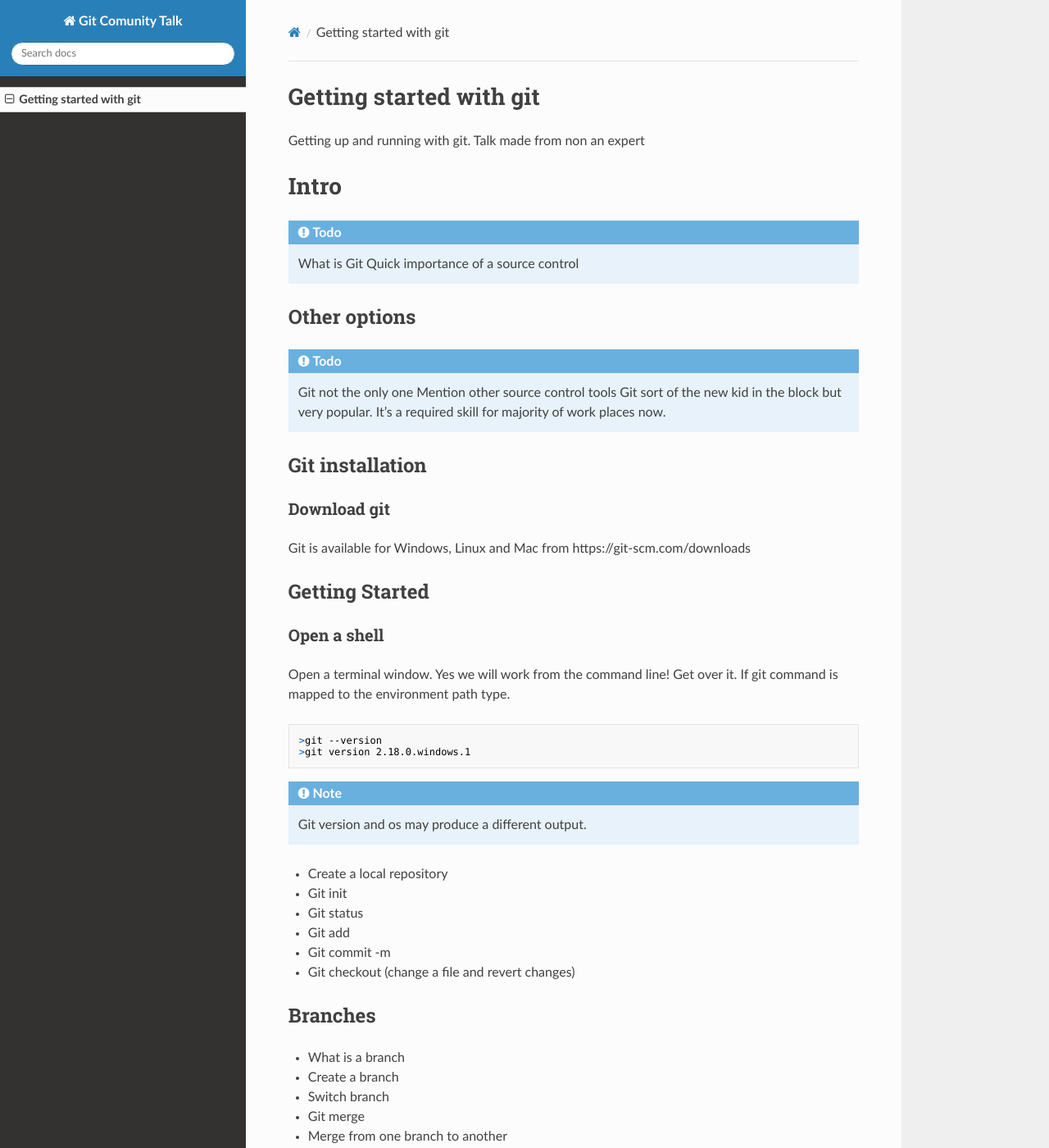
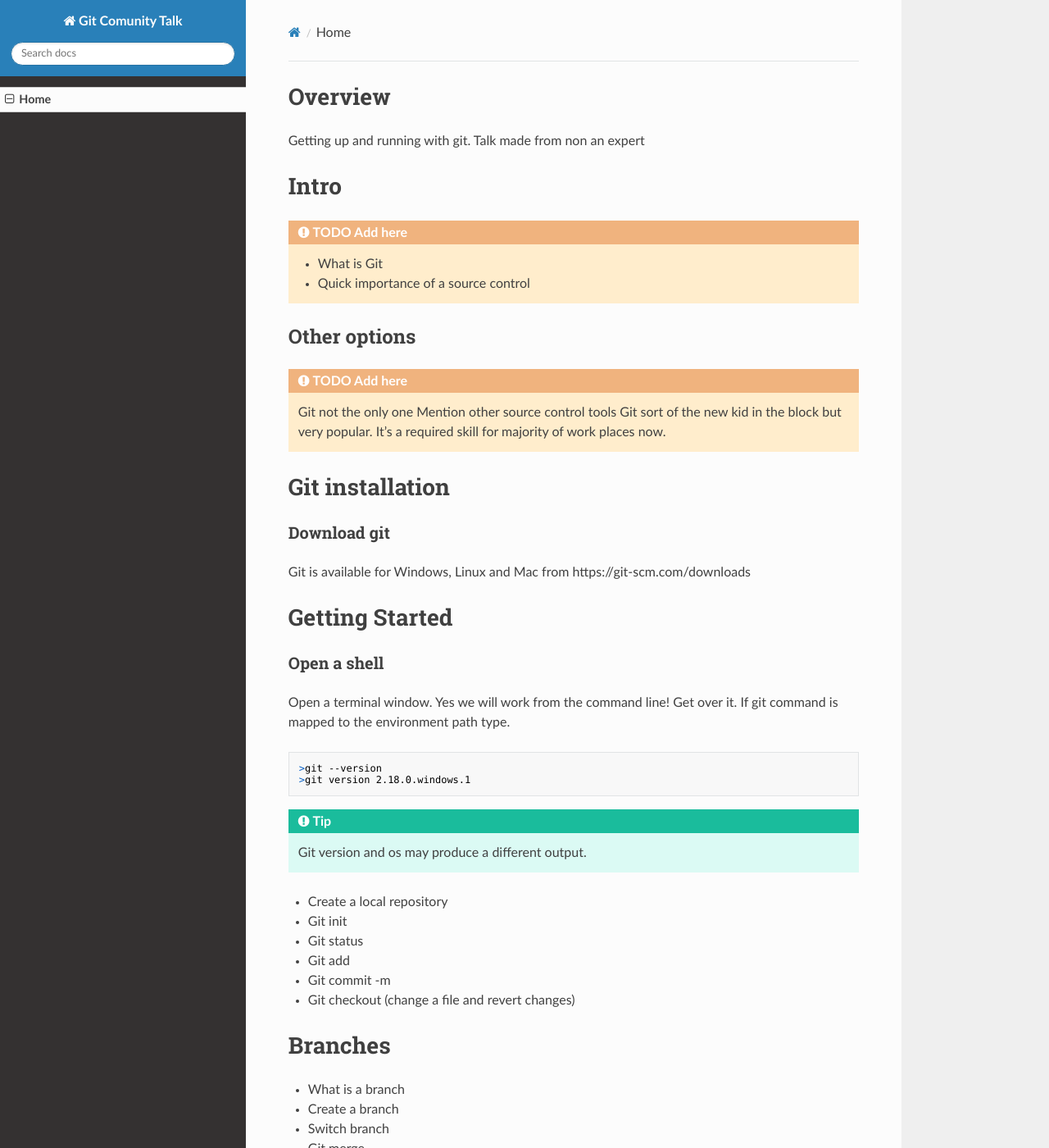
Before and after one commit to soynerdito/GitIntroTalk, an MkDocs documentation site: the page built from docs/index.md, in a window 1280 px wide and 1400 px high. Shown: the whole window at 82% size. Built offline with MkDocs 1.6.1, drawn with Linux system fonts in a browser that asks for light colours; nearby versions of some CDN libraries.

Commit message:
Just adding some notes

````diff
--- a/docs/index.md
+++ b/docs/index.md
@@ -1,21 +1,24 @@
-# Getting started with git
+# Overview
 
 Getting up and running with git. Talk made from non an expert
 
 # Intro
-!!! TODO
-    What is Git
-    Quick importance of a source control
+
+!!! warning "TODO Add here"
+    * What is Git
+    * Quick importance of a source control
+
 ## Other options
-!!! TODO
+
+!!! warning "TODO Add here"
     Git not the only one
     Mention other source control tools
     Git sort of the new kid in the block but very popular. It’s a required skill for majority of work places now.
 
-## Git installation
+# Git installation
 ### Download git
  Git is available for Windows, Linux and Mac from https://git-scm.com/downloads
-## Getting Started
+# Getting Started
 ### Open a shell
 Open a terminal window. Yes we will work from the command line! Get over it.
 If git command is mapped to the environment path type.
@@ -24,7 +27,7 @@ If git command is mapped to the environment path type.
 >git --version
 >git version 2.18.0.windows.1
 ```
-!!! Note
+!!! tip
     Git version and os may produce a different output.
 
 * Create a local repository
@@ -33,18 +36,18 @@ If git command is mapped to the environment path type.
 * Git add
 * Git commit -m
 * Git checkout (change a file and revert changes)
-## Branches
+# Branches
 * What is a branch
 * Create a branch
 * Switch branch
 * Git merge
 * Merge from one branch to another
 * Local branch - Remote branch
-## Merge Conflicts
+# Merge Conflicts
 * Whay happen and how to work with it
-## Filter what to track
+# Filter what to track
 * Git Ignore
 * .gitignore
-## Thinks to watch out for
+# Thinks to watch out for
 * Keep all always case sensitive specially when working cross platform
 * Note Git does not track empty folders, take notice
--- a/mkdocs.yml
+++ b/mkdocs.yml
@@ -8,6 +8,8 @@ theme:
     hljs_languages:
         - yaml
         - rust
+nav:
+- Home: 'index.md'
 
 markdown_extensions:
     - toc:
````
